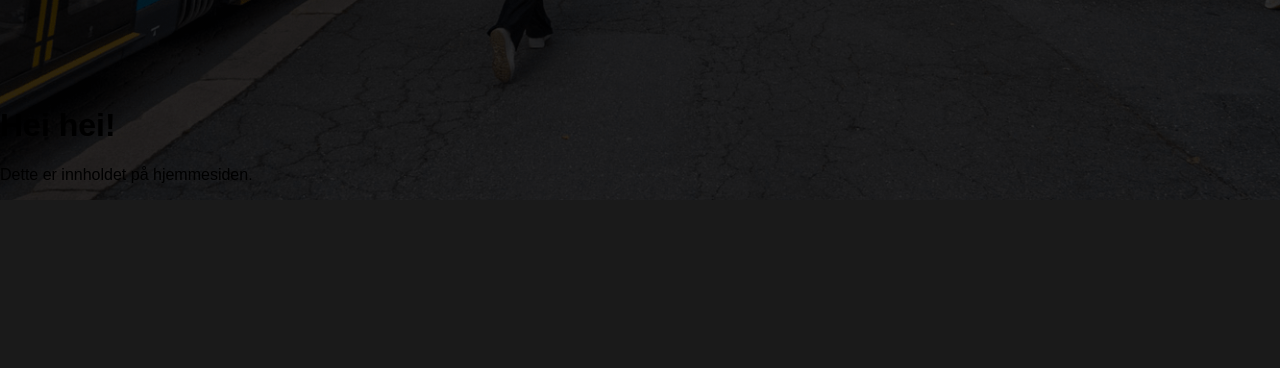
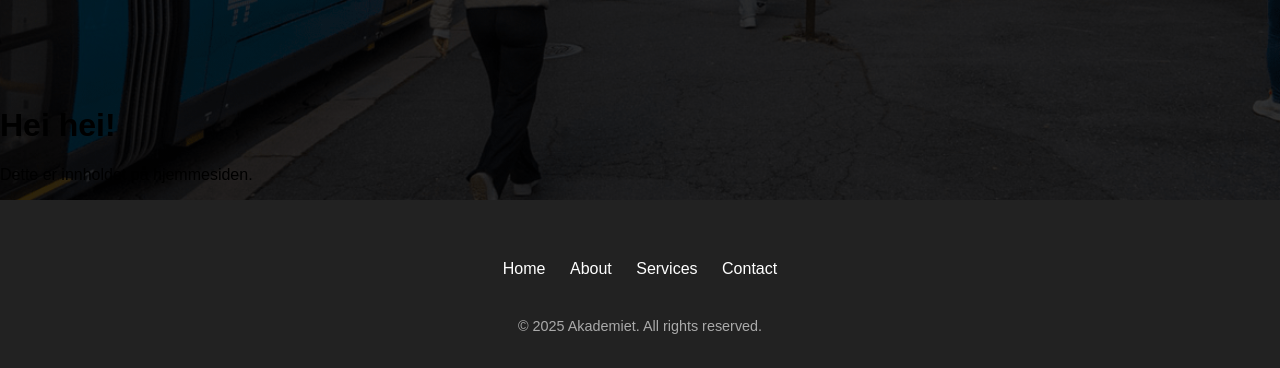
Before and after one commit to 24caratgoldenlabububobatea/kant, a Flask app: page / in a window 1280 px wide. Shown: the part 1030-1398 px from the top of the page. Before the commit the page ends 1230 px from the top, so only its background shows below. Run offline with Flask 3, Linux system fonts and the light colour scheme.

Commit message:
just readded the footer, made some changes to it as well. I'm doing this so i can work on it on my windows computerrrr.

```diff
--- a/static/css/css.css
+++ b/static/css/css.css
@@ -14,7 +14,7 @@ body {
     height: 120px;
 }
 
-.red-bg {
+.Orange-bg {
     background: #F08921;
     clip-path: polygon(0 0, 53% 0, 95% 50%, 0 19%);
     height: 300%;
@@ -109,10 +109,71 @@ body {
     line-height: 1.8;
 }
 
-.shape.white {
-    background-image: url("../static/bilder/logo.png");
-    background-size: cover;   /* or 'contain' */
+.logo {
+    position: absolute;
+    left: 50%;             /* center horizontally */
+    top: 37px;             /* adjust vertical position */
+    transform: translateX(-50%); /* perfect horizontal centering */
+    width: 150px;
+    height: 50px;
+    background-image: url("../bilder/akademiet_logo.png");
+    background-size: 100% 100%;
     background-repeat: no-repeat;
     background-position: center;
-    z-index: 4;
 }
+
+/*footer*/
+
+.footer {
+  background-color: #222;
+  color: #fff;
+  padding: 40px 20px 20px 20px;
+  text-align: center;
+  font-family: sans-serif;
+}
+
+.footer-container {
+  display: flex;
+  flex-direction: column;
+  align-items: center;
+  gap: 20px;
+}
+
+.footer-logo .logo {
+  width: 150px;
+  height: 50px;
+  background-image: url("../bilder/akademiet_logo.png");
+  background-size: 100% 100%;
+  background-repeat: no-repeat;
+  background-position: center;
+}
+
+.footer-nav a {
+  color: #fff;
+  margin: 0 10px;
+  text-decoration: none;
+  font-weight: 500;
+  transition: color 0.3s;
+}
+
+.footer-nav a:hover {
+  color: #f39c12; /* highlight color on hover */
+}
+
+.footer-socials a {
+  color: #fff;
+  margin: 0 8px;
+  text-decoration: none;
+  font-weight: bold;
+  transition: color 0.3s;
+}
+
+.footer-socials a:hover {
+  color: #f39c12;
+}
+
+.footer-copy {
+  margin-top: 20px;
+  font-size: 0.9rem;
+  color: #aaa;
+}
--- a/templates/base.html
+++ b/templates/base.html
@@ -11,22 +11,25 @@
 <body>
     <div class="page">
         <header class="header">
-            <div class="red-bg"></div>
+            <div class="Orange-bg"></div>
             <div class="white-bg"></div>
             <nav class="menu">
                 <a href="/">Hjemmeside</a>
                 <a href="/meny">Meny</a>
                 <a href="/varer">Varer</a>
                 <a href="/kontakt">Kontakt oss</a>
-                <a href="/logo">Om oss</a>
+                <a href="/omoss">Om oss</a>
             </nav>
         </header>
+
+        <a href="/logo" class="logo"></a>
 
         <section class="content">
             <div class="shapes">
                 <div class="shape red"></div>
                 <div class="shape black"></div>
                 <div class="shape white">
+
                     <p>
                         bla bla bla bla bla<br>
                         bla bla bla bla bla
@@ -35,7 +38,25 @@
             </div>
         </section>
     </div>
+
     {% block body %}{% endblock %}
+
+    <footer class="footer">
+  <div class="footer-container">
+    <div class="footer-logo">
+      <div class="logo"></div> <!-- reuse your .logo CSS -->
+    </div>
+
+    <nav class="footer-nav">
+      <a href="#">Home</a>
+      <a href="#">About</a>
+      <a href="#">Services</a>
+      <a href="#">Contact</a>
+    </nav>
+
+  <p class="footer-copy">&copy; 2025 Akademiet. All rights reserved.</p>
+</footer>
+
 
 </body>
 </html>
```
